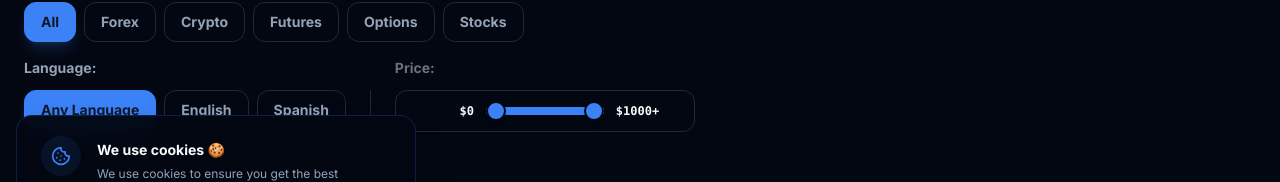
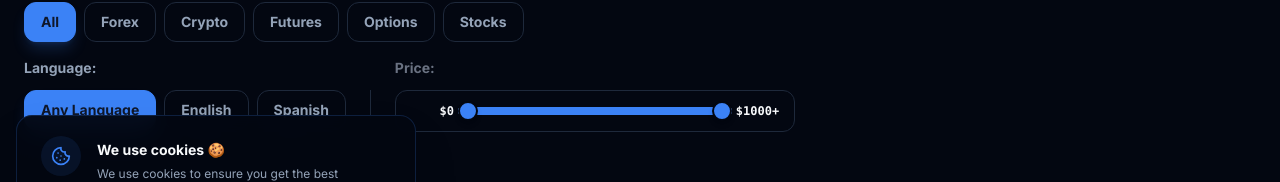
Before and after one commit to hjpelaez/trading-discounts, a Next.js app: page /en/courses in a window 1280 px wide. Shown: the part 485-667 px from the top of the page. Built offline with nearby package versions, Linux system fonts and the light colour scheme; no server answers; the database is empty.

Commit message:
ui(price-slider): maximize slider length and minimize side spacing

```diff
--- a/src/components/price-range-slider.tsx
+++ b/src/components/price-range-slider.tsx
@@ -50,7 +50,7 @@ export function PriceRangeSlider() {
         <div className="w-full sm:w-auto flex flex-col gap-3">
             <span className="text-sm font-bold text-gray-500">{t('filters.priceLabel')}</span>
 
-            <div className="w-full sm:w-auto bg-card px-7 py-3 rounded-xl border border-border min-w-[300px] flex items-center gap-3">
+            <div className="w-full sm:w-auto bg-card px-2 py-3 rounded-xl border border-border min-w-[400px] flex items-center gap-1">
                 <span className="text-xs font-bold font-mono text-foreground min-w-[50px] text-right">${minPrice}</span>
 
                 <div
```
